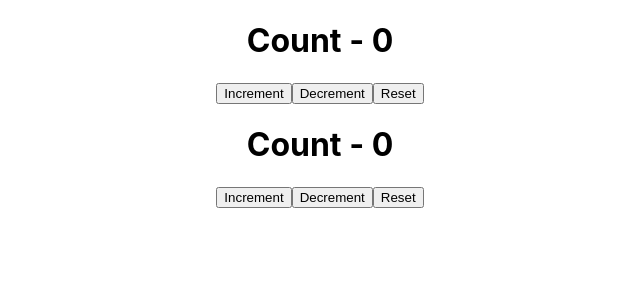
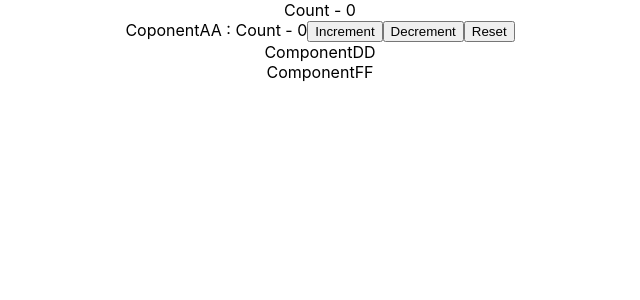
Before and after one commit to x-farzan/CodeEvolution-React-basics, a React (Create React App) app: page / in a window 1280 px wide. Shown: the top 300 px of the page, without its empty margins (320-960 px from the left). Built offline with nearby package versions, Linux system fonts and the light colour scheme.

Commit message:
useReducer with useContext()

```diff
--- a/src/App.js
+++ b/src/App.js
@@ -46,45 +46,64 @@ import MouseHook from "./components/MouseHook";
 import MouseContainer from "./components/MouseContainer";
 import AxiosWithUseEffect from "./components/AxiosWithUseEffect";
 import ComponentX from "./components/ComponentX";
-import React, { useContext } from "react";
+import React, { useContext, useReducer } from "react";
 import UseReducer from "./components/UseReducer";
 import MultipleUseReducers from "./components/MultipleUseReducers";
+import ComponentAA from "./components/ComponentAA";
+import ComponentBB from "./components/ComponentBB";
+import ComponentCC from "./components/ComponentCC";
 
 export const UserContext = React.createContext();
 
+export const CounterContext = React.createContext();
+
+const initialState = 0;
+const reducer = (state, action) => {
+  switch (action) {
+    case "increment":
+      return state + 1;
+    case "decrement":
+      return state - 1;
+    case "reset":
+      return initialState;
+    default:
+      return state;
+  }
+};
+
 function App() {
+  const [count, dispatch] = useReducer(reducer, initialState);
   return (
     <div className="App">
+      Count - {count}
+      <CounterContext.Provider
+        value={{ counterState: count, counterDispatch: dispatch }}
+      >
+        <ComponentAA />
+        <ComponentBB />
+        <ComponentCC />
+      </CounterContext.Provider>
       {/* UseReducer() and MultipleUseReducers with same reducer function */}
       {/* <UseReducer /> */}
-      <MultipleUseReducers />
-
+      {/* <MultipleUseReducers /> */}
       {/* <UserContext.Provider value={{ name: "Farzan" }}>
         <ComponentX />
       </UserContext.Provider> */}
-
       {/* <AxiosWithUseEffect /> */}
-
       {/* componentWillUnmout() functionality using useEffect() */}
       {/* <MouseContainer /> */}
-
       {/* UseEffect single call */}
       {/* <MouseHook /> */}
-
       {/* UseEffect implementation, rendering on state change */}
       {/* <HookCounterWithUseEffect /> */}
-
       {/* Use state hook */}
       {/* <HooksUseStateWithObj /> */}
-
       {/* Axios calls */}
       {/* <PostForm /> */}
       {/* <AxiosGet /> */}
-
       {/* <UserProvider value="Farzan">
         <ComponentC />
       </UserProvider> */}
-
       {/* Render prop */}
       {/* <ParentCounter
         render={(count, incrementCounter) => (
@@ -96,11 +115,9 @@ function App() {
           <HoverCounterTwo count={count} incrementCounter={incrementCounter} />
         )}
       /> */}
-
       {/* Higher Order Component */}
       {/* <ClickCounter name="Farzan" />
       <HoverCounter /> */}
-
       {/* Catching Errors */}
       {/* <ErrorBoundary>
         <Hero name="Superman" />
@@ -111,67 +128,49 @@ function App() {
       <ErrorBoundary>
         <Hero name="Joker" />
       </ErrorBoundary> */}
-
       {/* Implemented portal to render outside the main DOM */}
       {/* <PortalDemo /> */}
-
       {/* Call refs in child from parent */}
       {/* <FocusParent /> */}
-
       {/* <RefDemo /> */}
-
       {/* Pure component in class functionality using memo in functional component */}
       {/* <PParentComponent /> */}
-
       {/* Regular vs Pure Component */}
       {/* <PParentComponent /> */}
-
       {/* React fragments */}
       {/* <Table /> */}
-
       {/* <UpdateLifeCycle /> */}
-
       {/* Mounting life cycle */}
       {/* <LifeCycleA /> */}
-
       {/* Form handling */}
       {/* <Form /> */}
-
       {/* CSS Styling ways */}
       {/* <StyleSheet primary={true} />
       <Inline />
       <h1 className={classes.success}>Success</h1> */}
-
       {/* List rendering with key prop */}
       {/* <PersonList /> */}
-
       {/* Methods as props */}
       {/* <ParentComponent />
       <FunctionalParentComponent /> */}
-
       {/* <UserGreeting /> */}
       {/* <FunctionalUserGreeting /> */}
-
       {/* Event Binding in Class component */}
       {/* <EventBind /> */}
       {/* Event Binding in Functional component */}
       {/* <FunctionEventBind /> */}
-
       {/* Events in functional Componenent */}
       {/* <FunctionClick /> */}
       {/* Events in class Componenent */}
       {/* <ClassClink /> */}
-
       {/* onClick() using class component */}
       {/* <Counter /> */}
       {/* onClick() using functional component */}
       {/* <Score /> */}
-
       {/* State Management in Class Component */}
       {/* <Message /> */}
       {/* State management in Functional component */}
       {/* <Follow /> */}
-
       {/*
         props with functional component!!!!
        */}
@@ -187,7 +186,6 @@ function App() {
       <Greet name="Diana" superHero="Wonder woman" />
       <br />
       <br /> */}
-
       {/*
         props with class component!!!!
        */}
--- /dev/null
+++ b/src/components/ComponentAA.js
@@ -0,0 +1,23 @@
+import React, { useContext } from "react";
+import { CounterContext } from "../App";
+
+function ComponentAA() {
+  const counterContext = useContext(CounterContext);
+
+  return (
+    <div>
+      CoponentAA : Count - {counterContext.counterState}
+      <button onClick={() => counterContext.counterDispatch("increment")}>
+        Increment
+      </button>
+      <button onClick={() => counterContext.counterDispatch("decrement")}>
+        Decrement
+      </button>
+      <button onClick={() => counterContext.counterDispatch("reset")}>
+        Reset
+      </button>
+    </div>
+  );
+}
+
+export default ComponentAA;
--- /dev/null
+++ b/src/components/ComponentBB.js
@@ -0,0 +1,12 @@
+import React from "react";
+import ComponentDD from "./ComponentDD";
+
+function ComponentBB() {
+  return (
+    <div>
+      <ComponentDD />
+    </div>
+  );
+}
+
+export default ComponentBB;
--- /dev/null
+++ b/src/components/ComponentCC.js
@@ -0,0 +1,12 @@
+import React from "react";
+import ComponentEE from "./ComponentEE";
+
+function ComponentCC() {
+  return (
+    <div>
+      <ComponentEE />
+    </div>
+  );
+}
+
+export default ComponentCC;
--- /dev/null
+++ b/src/components/ComponentDD.js
@@ -0,0 +1,11 @@
+import React from 'react'
+
+function ComponentDD() {
+  return (
+    <div>
+      ComponentDD
+    </div>
+  )
+}
+
+export default ComponentDD
--- /dev/null
+++ b/src/components/ComponentEE.js
@@ -0,0 +1,12 @@
+import React from "react";
+import ComponentFF from "./ComponentFF";
+
+function ComponentEE() {
+  return (
+    <div>
+      <ComponentFF />
+    </div>
+  );
+}
+
+export default ComponentEE;
--- /dev/null
+++ b/src/components/ComponentFF.js
@@ -0,0 +1,11 @@
+import React from 'react'
+
+function ComponentFF() {
+  return (
+    <div>
+      ComponentFF
+    </div>
+  )
+}
+
+export default ComponentFF
```
